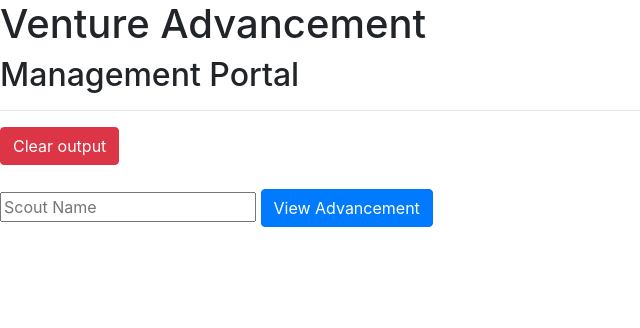
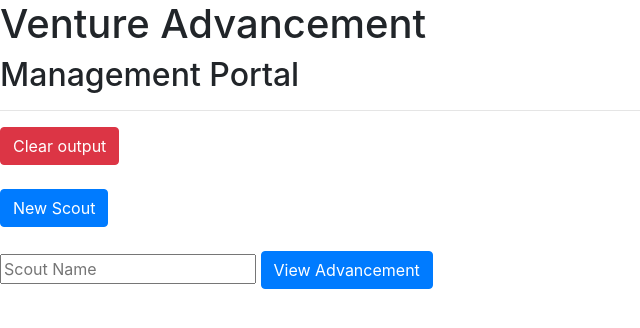
Before and after one commit to kketg/Venture-Scout-Advancement-Tool, a Flask app: template templates/manage.html in a window 1280 px wide. Shown: the top 328 px of the page, without its empty margins (0-640 px from the left). Run offline with Flask 2, Linux system fonts and the light colour scheme; the template is opened without the code that fills it, so the values that code supplies are empty; some libraries are stand-ins or nearby versions.

Commit message:
New scout menu for admin page?

```diff
--- a/templates/manage.html
+++ b/templates/manage.html
@@ -15,6 +15,8 @@
     <h2>Management Portal</h2>
     <hr>
     <button class="btn btn-danger" type="button" onclick="clearout();">Clear output</button>
+    <br><br>
+    <button class="btn btn-primary" type="button" onclick="toggle('newscoutinfo')">New Scout</button>
     <br><br>
     <input id="scout" type="text" placeholder="Scout Name"></input>
     <button class="btn btn-primary" type="button" onclick="history();">View Advancement</button>
```
